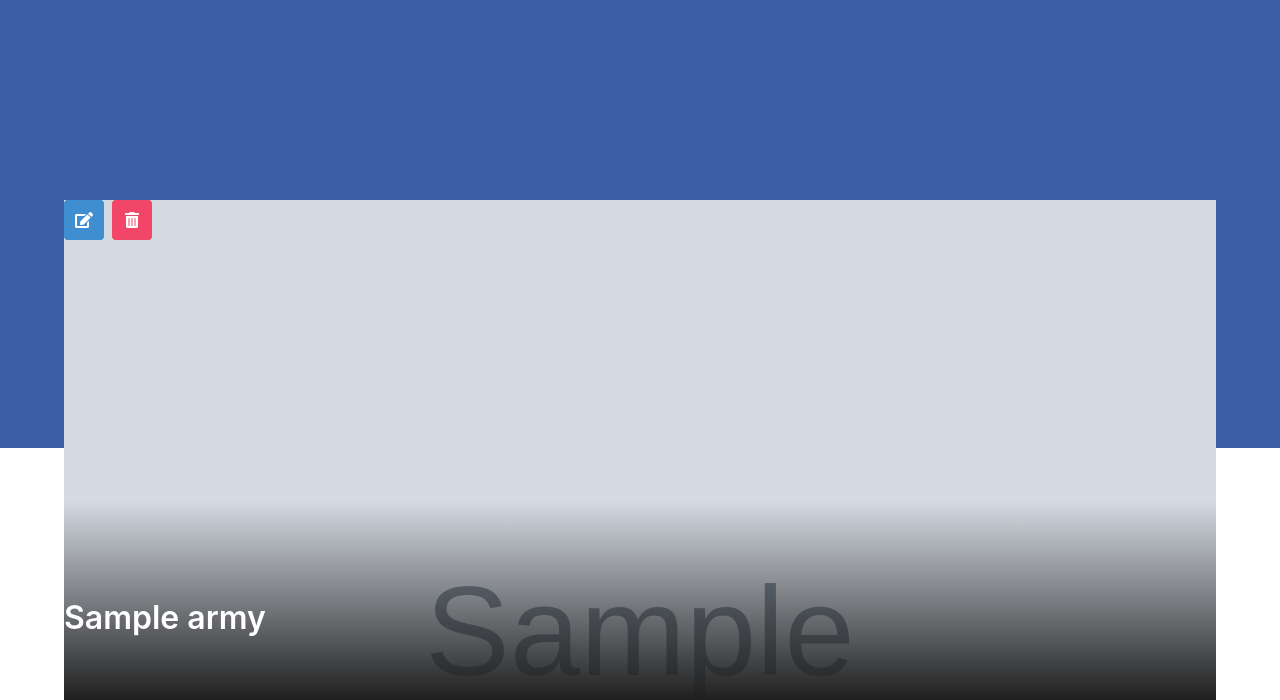
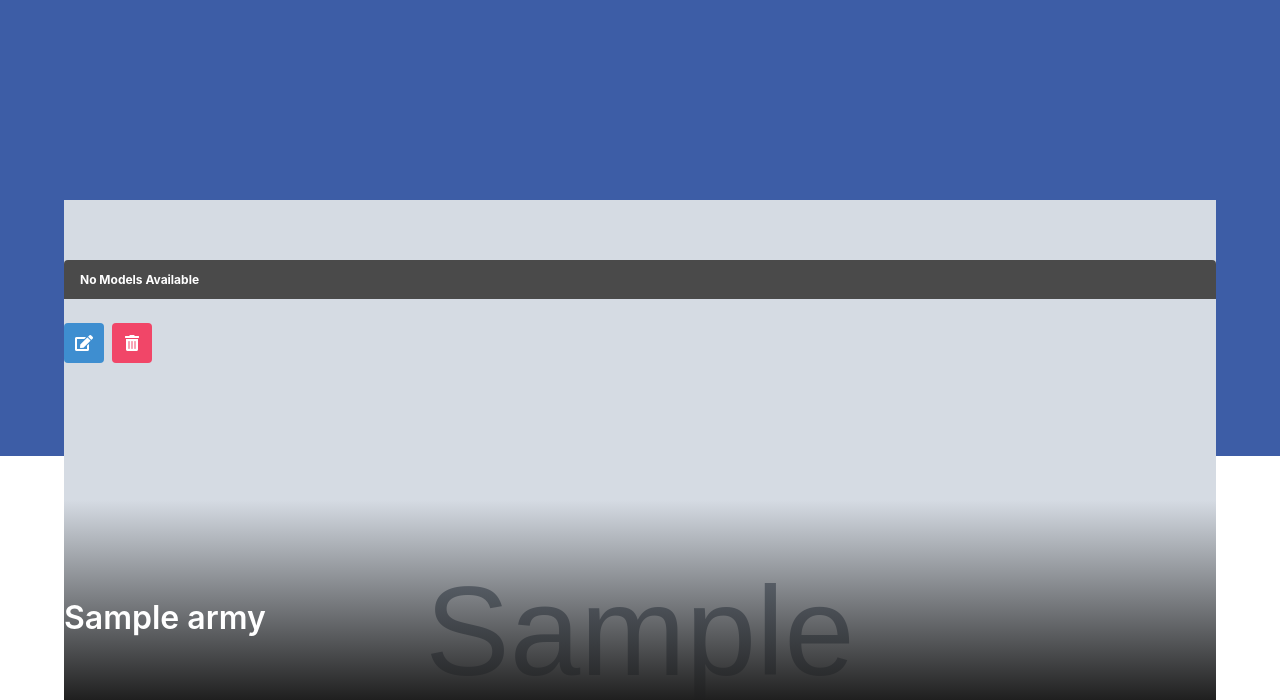
Before and after one commit to V3rita2/miniature-collectors, a Django app: page /army/1/ in a window 1280 px wide. Shown: the part 352-1052 px from the top of the page. Run offline with Django 3.2, Linux system fonts and the light colour scheme; tables that the repository leaves empty hold one stand-in row (values such as "Sample post"); grey boxes marked "Sample" are stand-in pictures.

Commit message:
songs model i think?

```diff
--- a/main_app/models.py
+++ b/main_app/models.py
@@ -22,4 +22,8 @@ class Mini(models.Model):
     army = models.ForeignKey(Army, on_delete=models.CASCADE, related_name='Miniatures')
 
     def __str__(self):
-        return self.title
+        return self.name
+
+# class Roster(models.Model):
+
+#     title = models.CharField(max_length=150)
--- a/main_app/templates/army_detail.html
+++ b/main_app/templates/army_detail.html
@@ -6,6 +6,24 @@
   <h1 class="title">{{army.name}}</h1>
 </div>
 <div class="detail__container">
+  <div class="detail_minis mb-5">
+    <h3 class="title is-3">Models</h3>
+
+    {% for mini in army.minis.all %}
+    <div class="mini">
+      <span>{{forloop.counter}}</span>
+      <span><b>{{mini.name}}</b></span>
+      <span>{{mini.price}}</span>
+    </div>
+    {% empty %}
+    <article class="message">
+      <div class="message-header">
+        <p>No Models Available</p>
+      </div>
+    </article>
+
+    {% endfor %}
+  </div>
   <div class="buttons">
     <a href="{% url 'army_update' army.pk %}" class="button is-info">
       <span class="icon">
```
Also changed, not shown: 1 other file.
